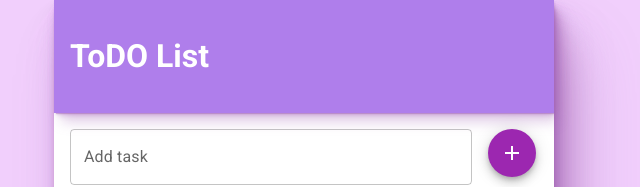
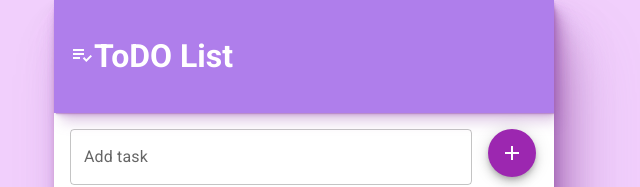
Before and after one commit to silmu/redux-to-do-app, a React (Create React App) app: page / in a window 1280 px wide. Shown: the top 187 px of the page, without its empty margins (336-976 px from the left). Built offline with nearby package versions, Linux system fonts and the light colour scheme.

Commit message:
Add icon for the logo

```diff
--- a/src/App.js
+++ b/src/App.js
@@ -3,6 +3,7 @@ import InputTask from './InputTask';
 
 import { useSelector } from 'react-redux';
 import { selectList } from './features/todoList/ToDoListSlice';
+import PlaylistAddCheckIcon from '@mui/icons-material/PlaylistAddCheck';
 
 const App = () => {
   const list = useSelector(selectList);
@@ -12,7 +13,10 @@ const App = () => {
       <div className='container-main'>
         <div className='todo'>
           <header>
-            <h1>ToDO List</h1>
+            <h1>
+              <PlaylistAddCheckIcon />
+              ToDO List
+            </h1>
           </header>
           <div className='content-todo'>
             <InputTask />
```
